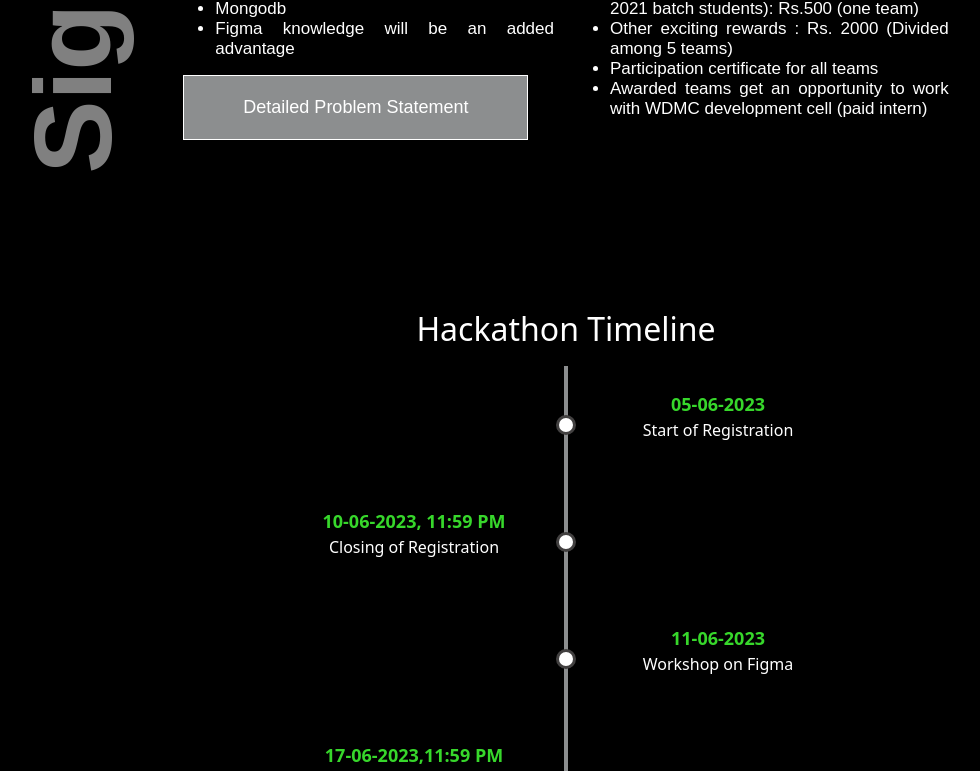
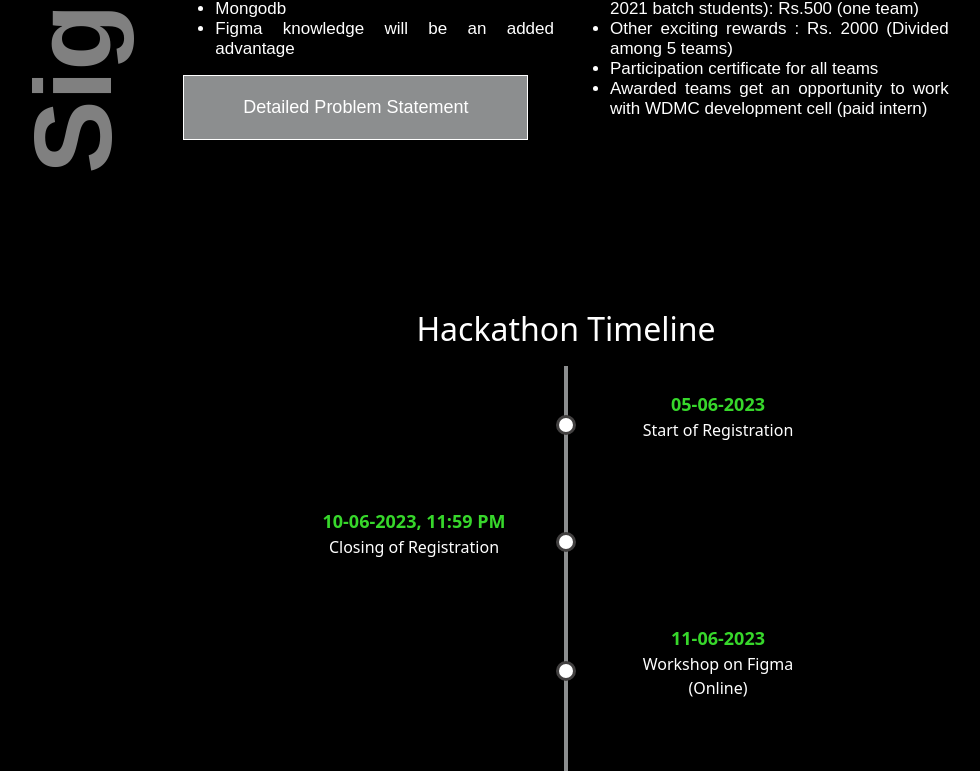
Before and after one commit to harimurugan1989/pixel-perfect, a React (Create React App) app: page / in a window 1280 px wide. Shown: the part 1965-2736 px from the top of the page, without its empty margins (74-1054 px from the left). Built offline with nearby package versions, Linux system fonts and the light colour scheme.

Commit message:
Update Timeline.js
Timeline updated

```diff
--- a/src/components/Timeline.js
+++ b/src/components/Timeline.js
@@ -18,38 +18,38 @@ const timelineData = [
 
     },
     {
-        text: 'Workshop on Figma',
+        text: 'Workshop on Figma (Online)',
         date: '11-06-2023',
 
     },
     {
-        text: 'Submission of Figma Design',
+        text: 'Submission of Figma Design (Online submission)',
         date: '17-06-2023,11:59 PM',
 
     },
     {
-        text: 'Session on React',
+        text: 'Session on React (Online)',
         date: '18-06-2023',
 
     },
     {
-        text: 'Session on Git and Github',
+        text: 'Session on Git and Github (Online)',
         date: '19-06-2023',
 
     },
     {
-        text: ' Submission of Front end design',
+        text: ' Submission of Front end design (Online)',
         date: '30-06-2023,11:59 PM',
 
     },
     {
-        text: 'Complete analysis and feedback by evaluators',
+        text: 'Complete analysis and feedback by evaluators (Online)',
         date: '07-07-2023,11:59 PM',
 
     },
     {
-        text: 'Final submission of new task and evaluation (offline)',
-        date: 'First week of reopening',
+        text: 'Final submission and evaluation along with prize distribution(offline)',
+        date: 'Third week of July ',
 
     },
 
```
